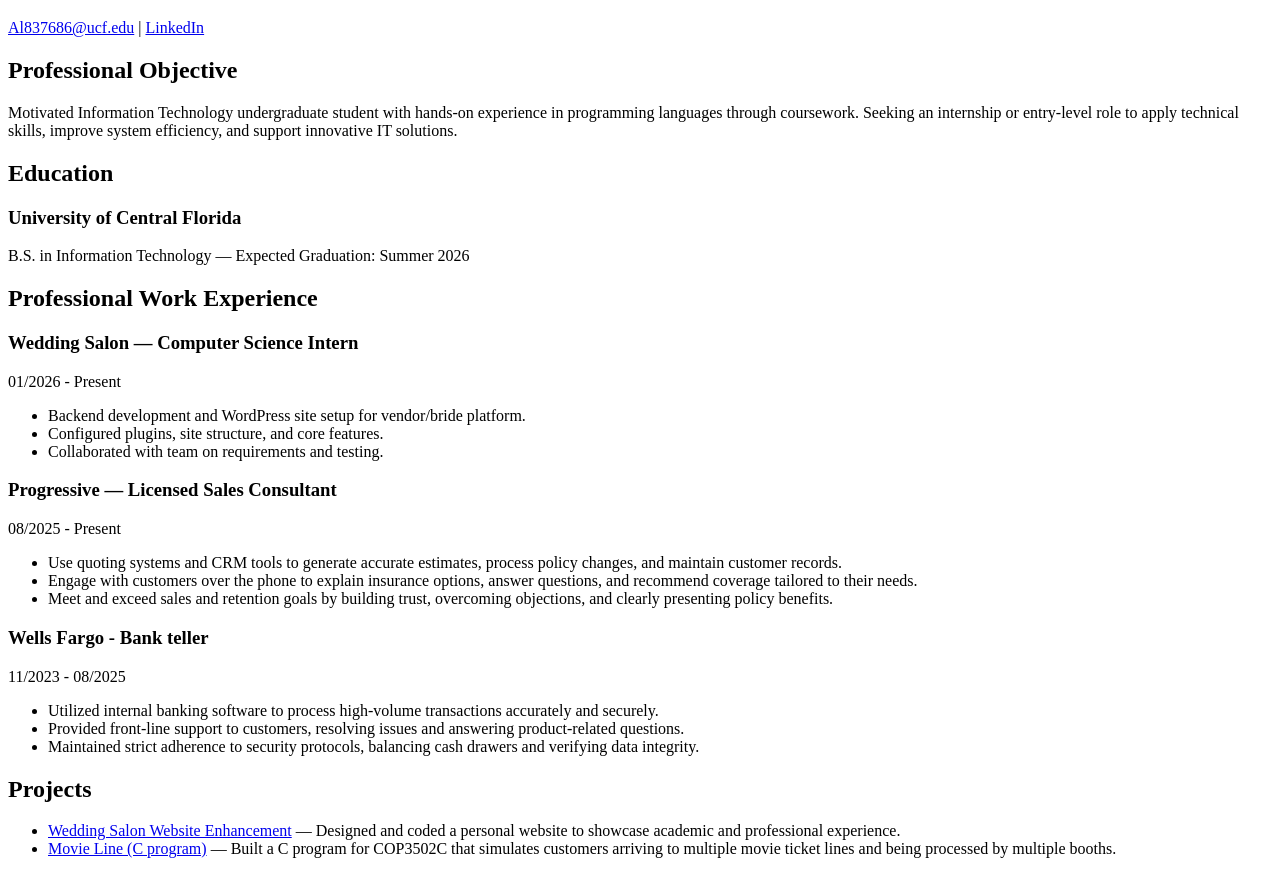
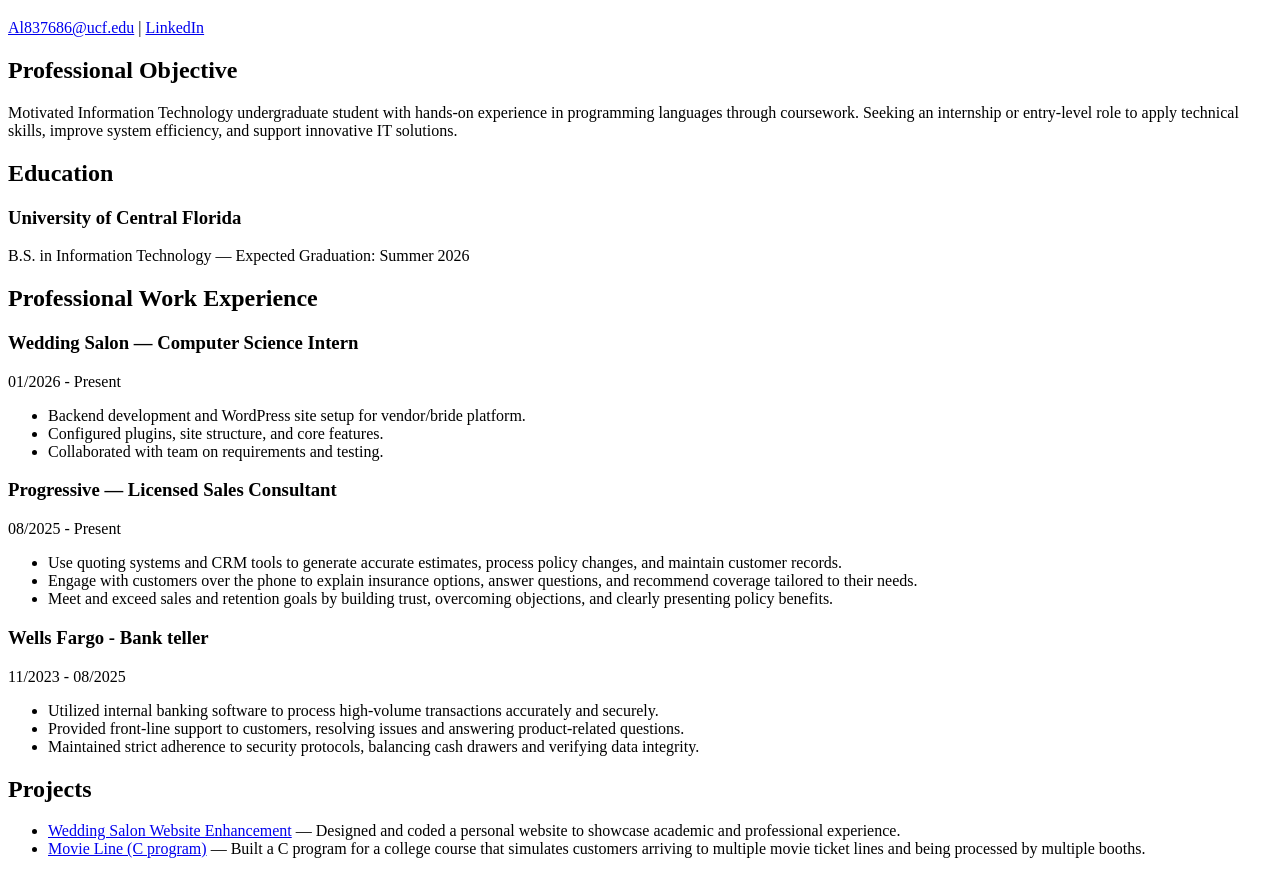
Before and after one commit to Alondrarm17/Alondrarm17.github.io, a plain HTML site: page index.html in a window 1280 px wide. Shown: the part 61-936 px from the top of the page. Drawn offline with Linux system fonts and the light colour scheme.

Commit message:
Update index.html

```diff
--- a/index.html
+++ b/index.html
@@ -70,7 +70,7 @@ benefits.</li>        </ul>
       <h2>Projects</h2>
       <ul>
         <li><a href="project1.html">Wedding Salon Website Enhancement</a> — Designed and coded a personal website to showcase academic and professional experience.</li>
-        <li><a href="project2.html">Movie Line (C program)</a> — Built a C program for COP3502C that simulates customers arriving to multiple
+        <li><a href="project2.html">Movie Line (C program)</a> — Built a C program for a college course that simulates customers arriving to multiple
     movie ticket lines and being processed by multiple booths.</li>
       </ul>
     </section>
```
